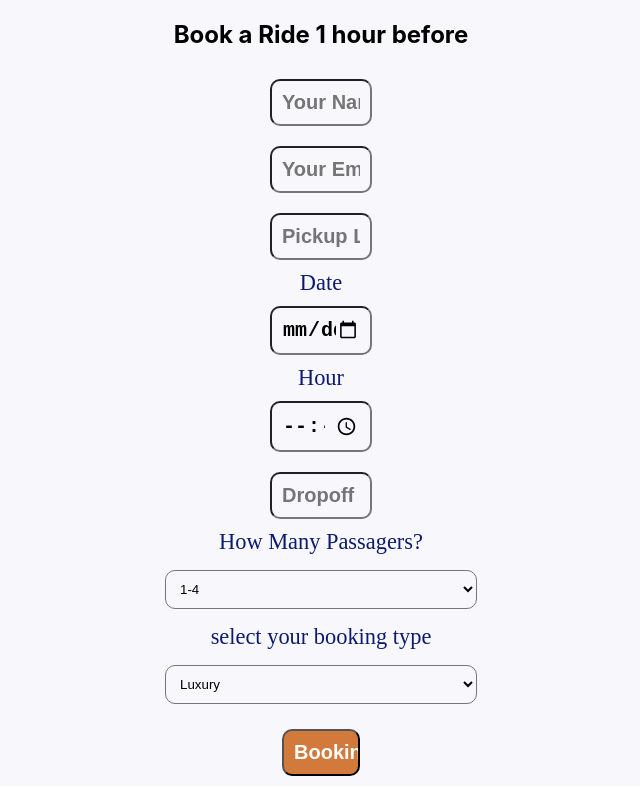
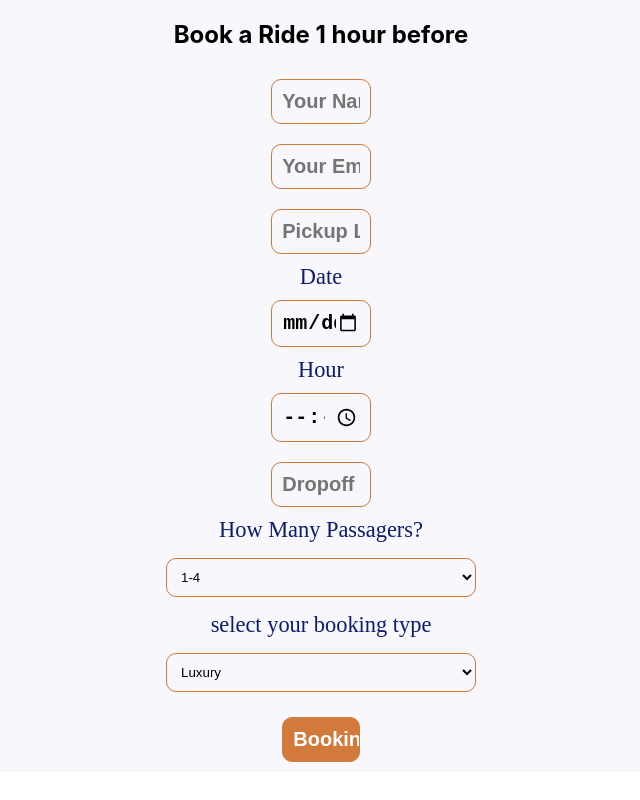
Before and after one commit to barbaroreyes/react-test, a React (Create React App) app: page /form in a window 1280 px wide. Shown: the whole page, without its empty margins (319-959 px from the left). Built offline with nearby package versions, Linux system fonts and the light colour scheme.

Commit message:
update-borders-color

```diff
--- a/src/components/Fom/form.css
+++ b/src/components/Fom/form.css
@@ -25,12 +25,11 @@ form input{
     padding: 10px;
     border-radius: 10px;
     width: 100%;
-    border: 0.1  solid ;
     text-align: center;
     font-weight: 700;
     font-size: 20px;
     background-color: #F7F7FC;
-
+   border: 1px solid rgb(209, 122, 60);;
 }
 .btn{
     background-color: rgb(209, 122, 60);
@@ -49,6 +48,7 @@ select{
     text-align: center;
     border-radius: 10px;
     background-color: #F7F7FC;
+    border: 1px solid rgb(209, 122, 60);;
 }
 select option{
     margin: 10px;
```
